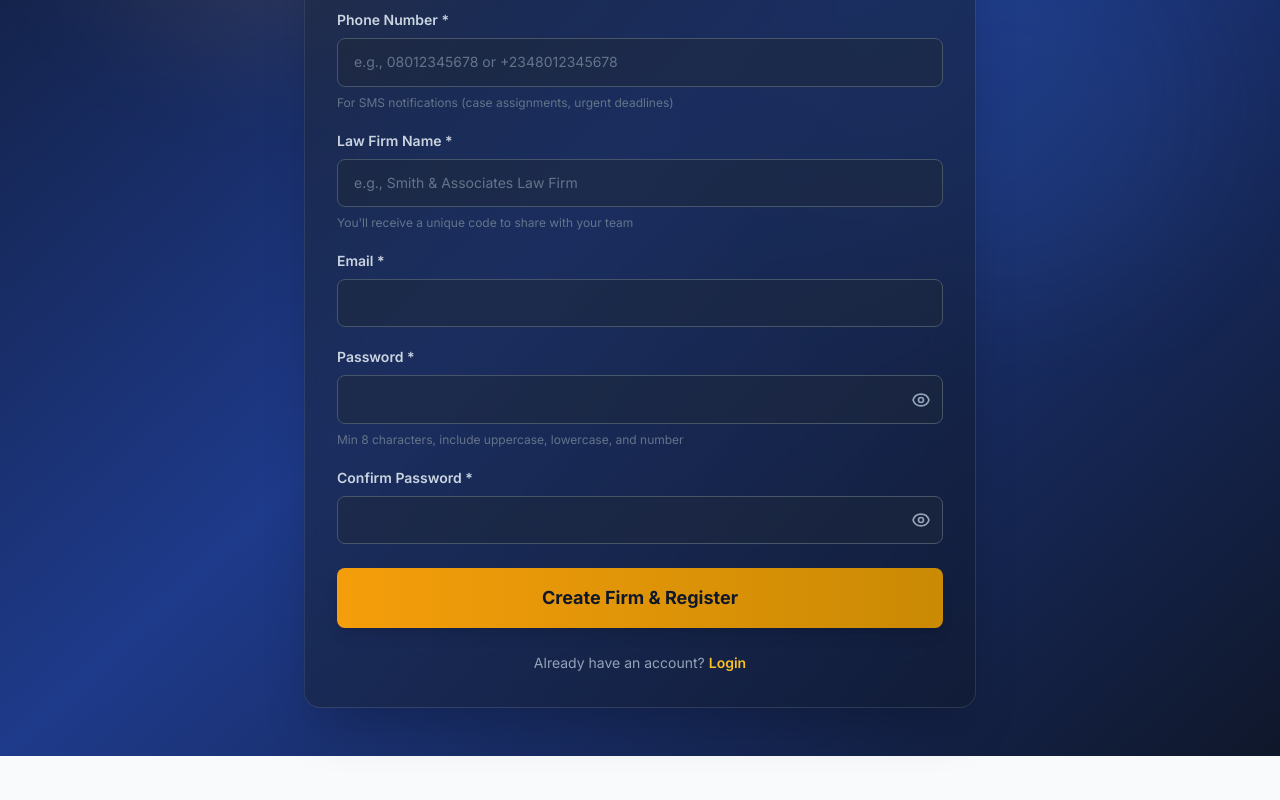
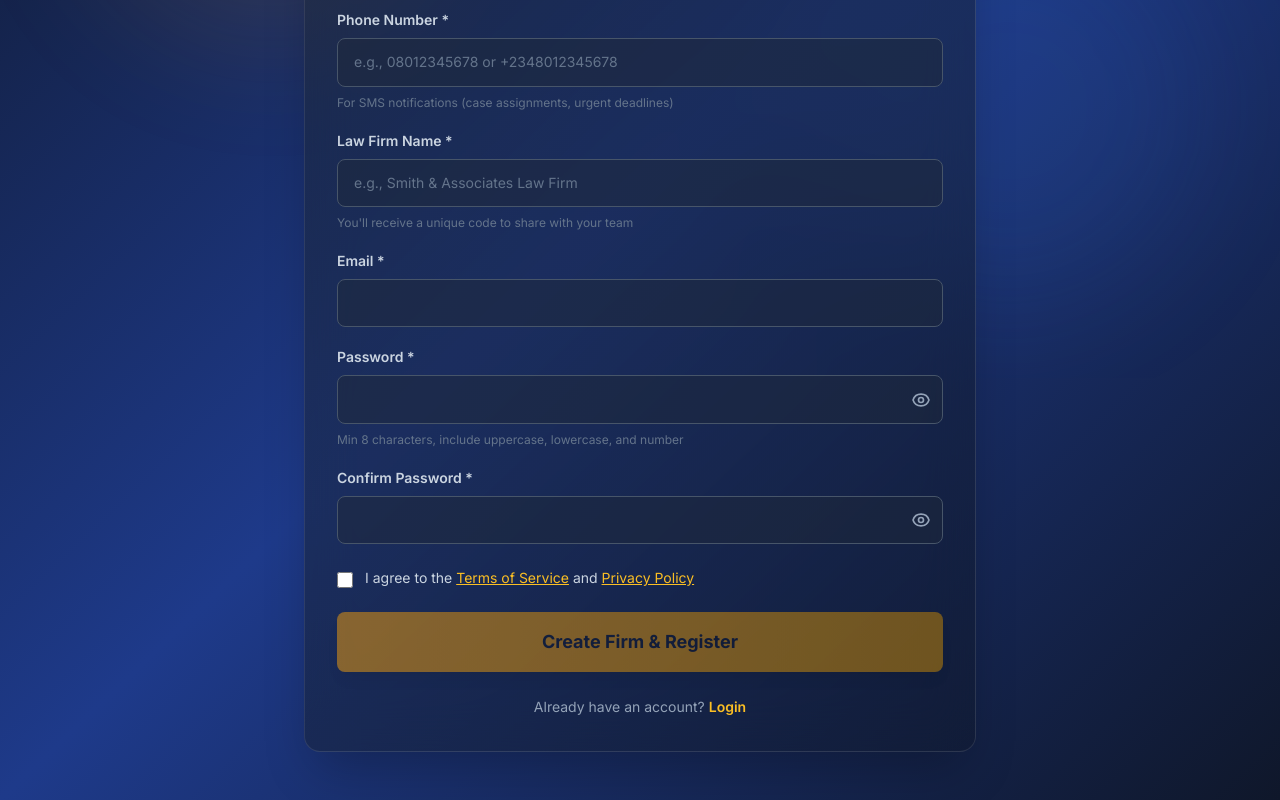
Before and after one commit to Adeayointech/LegalEdge-backend, a React (Vite) app in the folder frontend/: page /register in a window 1280 px wide. Shown: the part 422-1222 px from the top of the page. Before the commit the page ends 1178 px from the top, so only its background shows below. Built offline with nearby package versions, Linux system fonts and the light colour scheme.

Commit message:
feat: favicon support, terms/privacy checkbox on register

```diff
--- a/frontend/index.html
+++ b/frontend/index.html
@@ -2,7 +2,8 @@
 <html lang="en">
   <head>
     <meta charset="UTF-8" />
-    <link rel="icon" type="image/svg+xml" href="/vite.svg" />
+    <link rel="icon" type="image/png" href="/favicon.png" />
+    <link rel="apple-touch-icon" href="/favicon.png" />
     <meta name="viewport" content="width=device-width, initial-scale=1.0" />
     <title>Lawravel</title>
     <link rel="preconnect" href="https://fonts.googleapis.com">
--- a/frontend/src/components/RegisterForm.tsx
+++ b/frontend/src/components/RegisterForm.tsx
@@ -18,6 +18,7 @@ export function RegisterForm() {
   const [generatedFirmCode, setGeneratedFirmCode] = useState<string | null>(null);
   const [error, setError] = useState('');
   const [loading, setLoading] = useState(false);
+  const [agreedToTerms, setAgreedToTerms] = useState(false);
   const [showPassword, setShowPassword] = useState(false);
   const [showConfirmPassword, setShowConfirmPassword] = useState(false);
 
@@ -412,9 +413,26 @@ export function RegisterForm() {
               </div>
             </div>
 
+            <div className="flex items-start gap-3">
+              <input
+                type="checkbox"
+                id="terms"
+                checked={agreedToTerms}
+                onChange={(e) => setAgreedToTerms(e.target.checked)}
+                required
+                className="mt-1 w-4 h-4 rounded border-slate-500 bg-slate-700 text-amber-500 focus:ring-amber-500 cursor-pointer"
+              />
+              <label htmlFor="terms" className="text-sm text-slate-300 cursor-pointer">
+                I agree to the{' '}
+                <a href="/terms" target="_blank" className="text-amber-400 hover:text-amber-300 underline">Terms of Service</a>
+                {' '}and{' '}
+                <a href="/privacy" target="_blank" className="text-amber-400 hover:text-amber-300 underline">Privacy Policy</a>
+              </label>
+            </div>
+
             <button
               type="submit"
-              disabled={loading}
+              disabled={loading || !agreedToTerms}
               className="w-full bg-gradient-to-r from-amber-500 to-yellow-600 text-slate-900 py-4 px-6 rounded-lg hover:from-amber-400 hover:to-yellow-500 focus:outline-none focus:ring-2 focus:ring-amber-500 disabled:opacity-50 disabled:cursor-not-allowed transition-all font-bold text-lg shadow-lg hover:shadow-amber-500/50"
             >
               {loading ? 'Processing...' : (registrationType === 'create' ? 'Create Firm & Register' : 'Join Firm & Register')}
```
